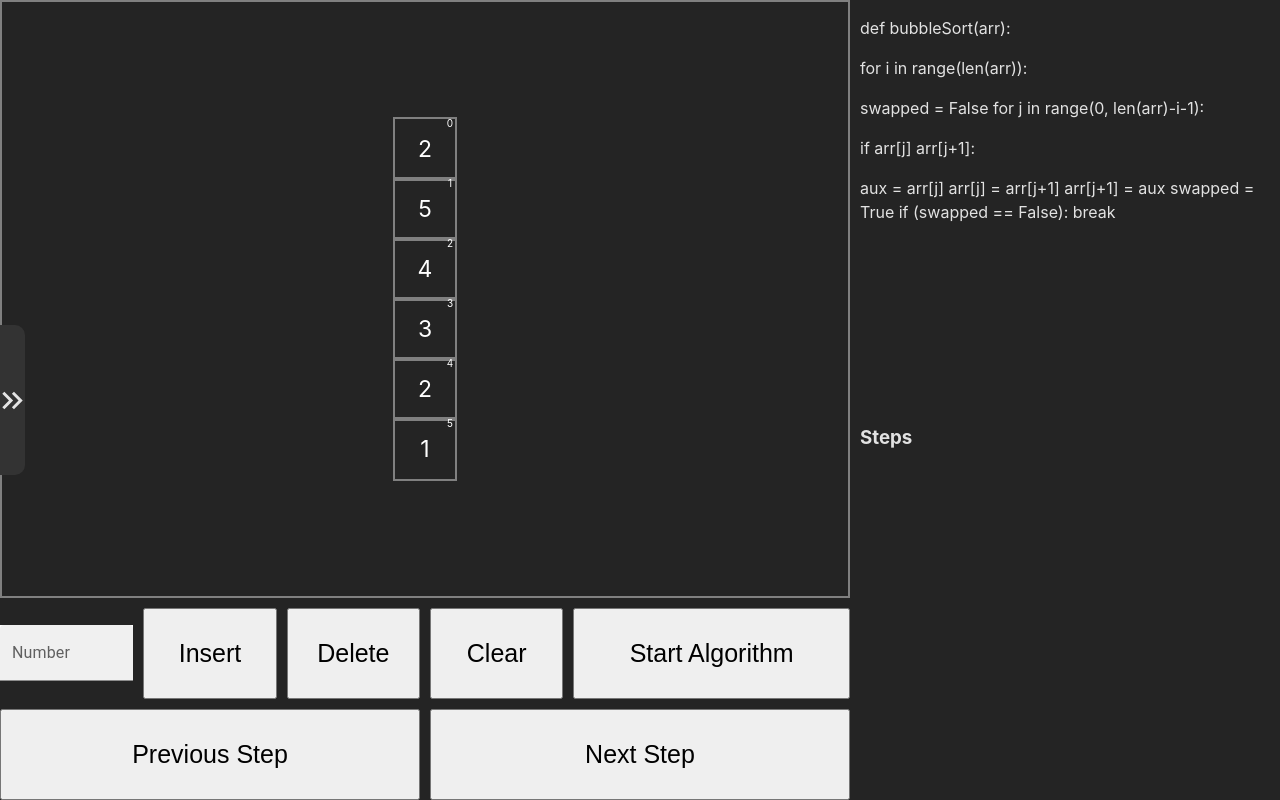
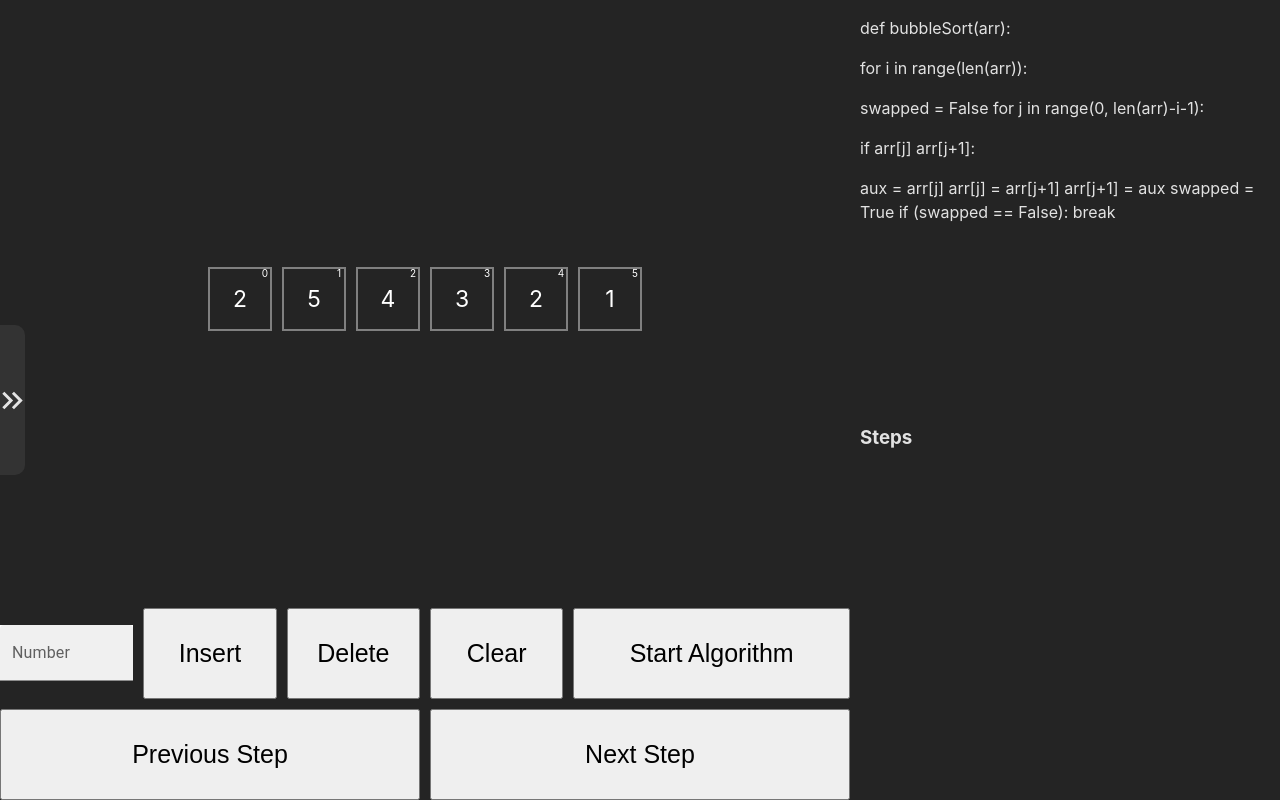
Before and after one commit to flaviur1/DSA_Visualizer, a React (Vite) app in the folder frontend/: page / in a window 1280 px wide. Built offline with nearby package versions, Linux system fonts and the light colour scheme.

Commit message:
fixed the position of the boxes, and made the borders look as intented

```diff
--- a/frontend/src/components/AnimationBox.jsx
+++ b/frontend/src/components/AnimationBox.jsx
@@ -13,7 +13,9 @@ function AnimationBox({ dataStructure }) {
   };
 
   return (
-    <div>{dataStructure.map((number, index) => makeSquare(number, index))}</div>
+    <div className="AnimationBox">
+      {dataStructure.map((number, index) => makeSquare(number, index))}
+    </div>
   );
 }
 
--- a/frontend/src/styles/Animation.css
+++ b/frontend/src/styles/Animation.css
@@ -8,6 +8,7 @@
   display: flex;
   align-items: center;
   justify-content: center;
+  margin: 2px;
 }
 
 .index {
--- a/frontend/src/styles/MainView.css
+++ b/frontend/src/styles/MainView.css
@@ -18,7 +18,6 @@
   align-items: center;
   gap: 10px;
   overflow-x: auto;
-  border: 2px solid grey;
 }
 
 .CodeBox {
```
